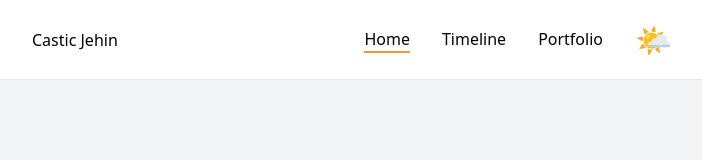
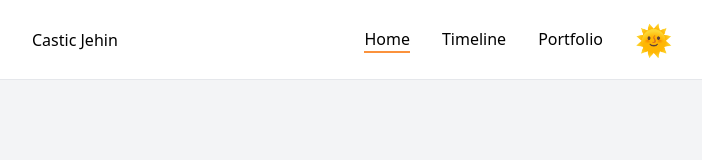
Before and after one commit to jehincastic/portfolio, a Next.js app: page / in a window 1280 px wide. Shown: the top 160 px of the page, without its empty margins (288-990 px from the left). Built offline with nearby package versions, Linux system fonts and the light colour scheme.

Commit message:
Update Icons

```diff
--- a/components/ThemeIcon.js
+++ b/components/ThemeIcon.js
@@ -37,7 +37,7 @@ const ThemeIcon = () => {
         exit={{ y: 20, opacity: 0 }}
         transition={{ duration: 0.2 }}
       >
-        {darkModeActive ? "🌙" : "🌤️"}
+        {darkModeActive ? "🌛" : "🌞"}
       </motion.button>
     </AnimatePresence>
   );
```
